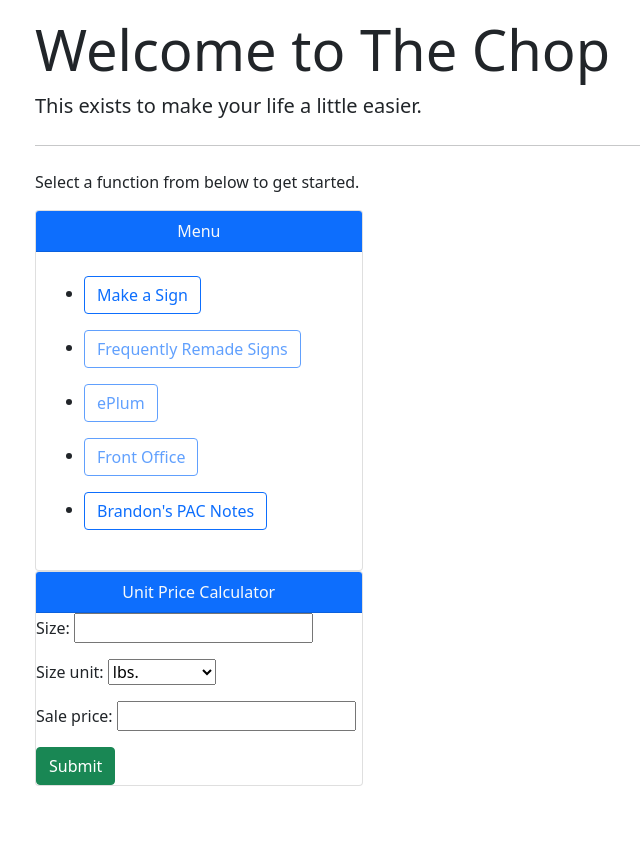
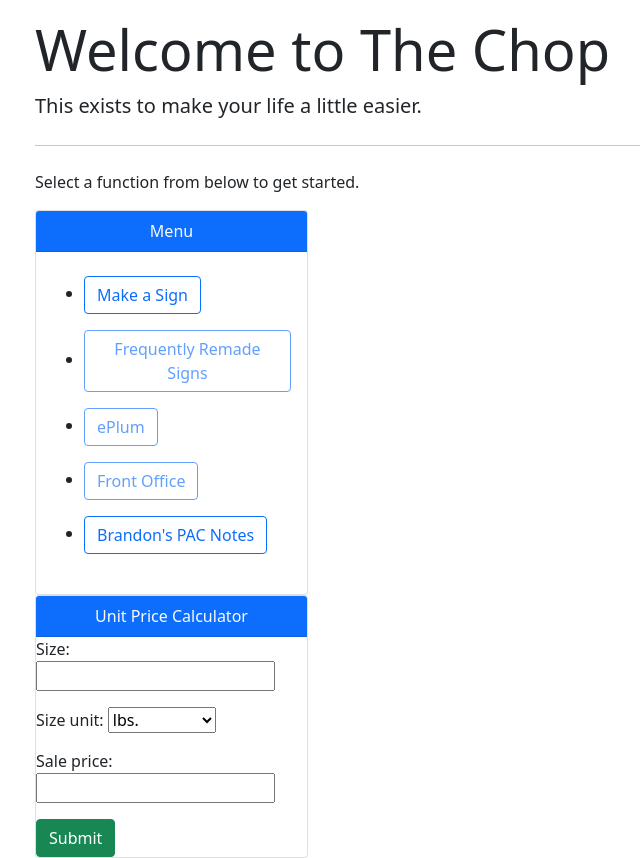
Before and after one commit to beattibw200/TheChopProject, a Django app: page /signs/ in a window 1280 px wide. Shown: the part 56-914 px from the top of the page, without its empty margins (47-687 px from the left). Before the commit the page ends 842 px from the top, so only its background shows below. Run offline with Django 3.2, Linux system fonts and the light colour scheme; some libraries are stand-ins or nearby versions.

Commit message:
Post messy

```diff
--- a/requirements.txt
+++ /dev/null
@@ -1,5 +0,0 @@
-Django==3.1.4
-Genshi==0.7.5
-gunicorn==20.1.0
-Markdown==3.3.4
-whitenoise==5.2.0
--- a/runtime.txt
+++ /dev/null
@@ -1 +0,0 @@
-python-3.9.5
--- a/signs/forms.py
+++ b/signs/forms.py
@@ -31,7 +31,7 @@
             ('qt.', "qt"),
             ('fl oz.', "fl oz."),
             ('ct.', "count"),
-            ('ea', "each"),
+            ('ea.', "each"),
             ('sq ft.', "square feet")
         )
 
--- a/signs/templates/signs/home.html
+++ b/signs/templates/signs/home.html
@@ -8,7 +8,8 @@
         <hr class="my-4">
         <p>Select a function from below to get started.</p>
         <p class="lead">
-            <div class = "card"  style="width: 30%;">
+            <div class="col-md-3">
+                <div class = "card">
                     <div class ="card-header text-light bg-primary text-center">
                         Menu
                     </div>
@@ -21,7 +22,7 @@
                                 <ul>
                                     <li><a class="btn btn-secondary mt-2 mb-2" href = "{% url 'signgen' signsize='B' %}"> B Size </a></li>
                                     <li><a class="btn btn-secondary mt-2 mb-2" href = "{% url 'signgen' signsize='C' %}"> C Size </a></li>
-                                <li><a class="btn btn-secondary mt-2 mb-2" href = "{% url 'signgen' signsize='D' %}"> D Size </a></li>
+                                    <li><a class="btn btn-secondary mt-2 mb-2 disabled" href = "{% url 'signgen' signsize='D' %}"> D Size </a></li>
                                 </ul>
                             </div></li>
                             <li><a class="btn btn-outline-primary mt-2 mb-2 disabled" >Frequently Remade Signs</a></li>
@@ -31,7 +32,10 @@
                         </div></ul>
                     </div>
                 </div>
-            <div class="card" style="width: 30%;">
+            </div>
+            <div class="col-md-3"></div>
+            <div class="col-md-3">
+                <div class="card">
                     <div class="card-header text-center text-light bg-primary">
                         Unit Price Calculator
                     </div>
@@ -43,8 +47,9 @@
                     {% if unit_price %}
                     <p class = "pt-3"><strong>Unit Price:</strong> {{ unit_price }}</p>
                     <p class = "pt-3"><strong>Math: </strong>{{ math }}</p>
-                <p class = "pt-3">The product is weighed in {{ unit_type }}, so we multiply by {{ units }} since there are {{units}} {{unit_type}} in a {{ unit_type2 }}.</p>
+                    <p class = "pt-3">The product is measured in {{ unit_type }}, so we multiply by {{ units }} since there are {{units}} {{unit_type}} in a {{ unit_type2 }}.</p>
                     {% endif %}
+                </div>
             </div>
     </div>
 </div>
```
Also changed, not shown: TheChopProject/settings.py (+4 -12 lines), TheChopProject/wsgi.py (+0 -14 lines), 2 other files. Lines whose indentation alone changed are shown as unchanged.
